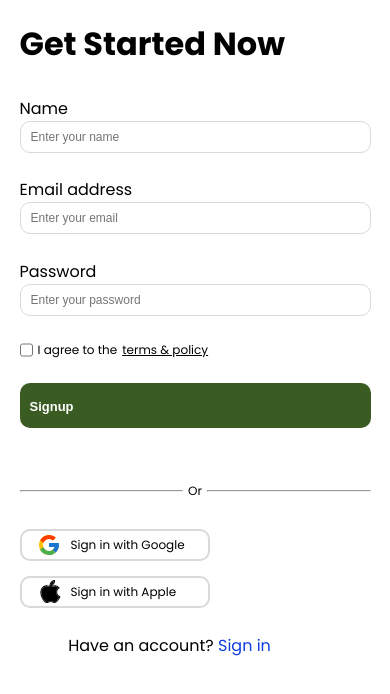
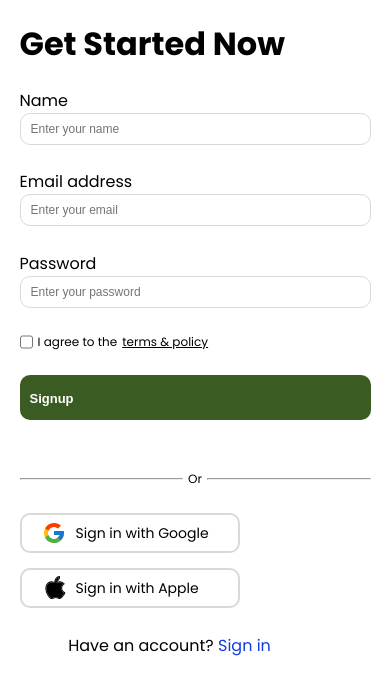
Before and after one commit to Bytehax21/Smit-Test, a plain HTML site: page index.html in a window 390 px wide. Drawn offline with Linux system fonts and the light colour scheme.

Commit message:
Fixed Logo text from overflowing

```diff
--- a/style.css
+++ b/style.css
@@ -307,4 +307,24 @@ form {
         flex-direction: column;
         gap: 15px;
     }
+
+
+    .logo1, .logo2 {
+    display: flex;
+    border: #D9D9D9 2px solid;
+    border-radius: 10px;
+    align-items: center;
+    padding: 4px 20px 4px 20px;
+    cursor: pointer;
+    width: 220px;
+    height: 40px;
+    }
+
+    .logo1 p, .logo2 p {
+    font-size: 14px;
+    white-space: nowrap;
+    }
+
+
+
 }
```
